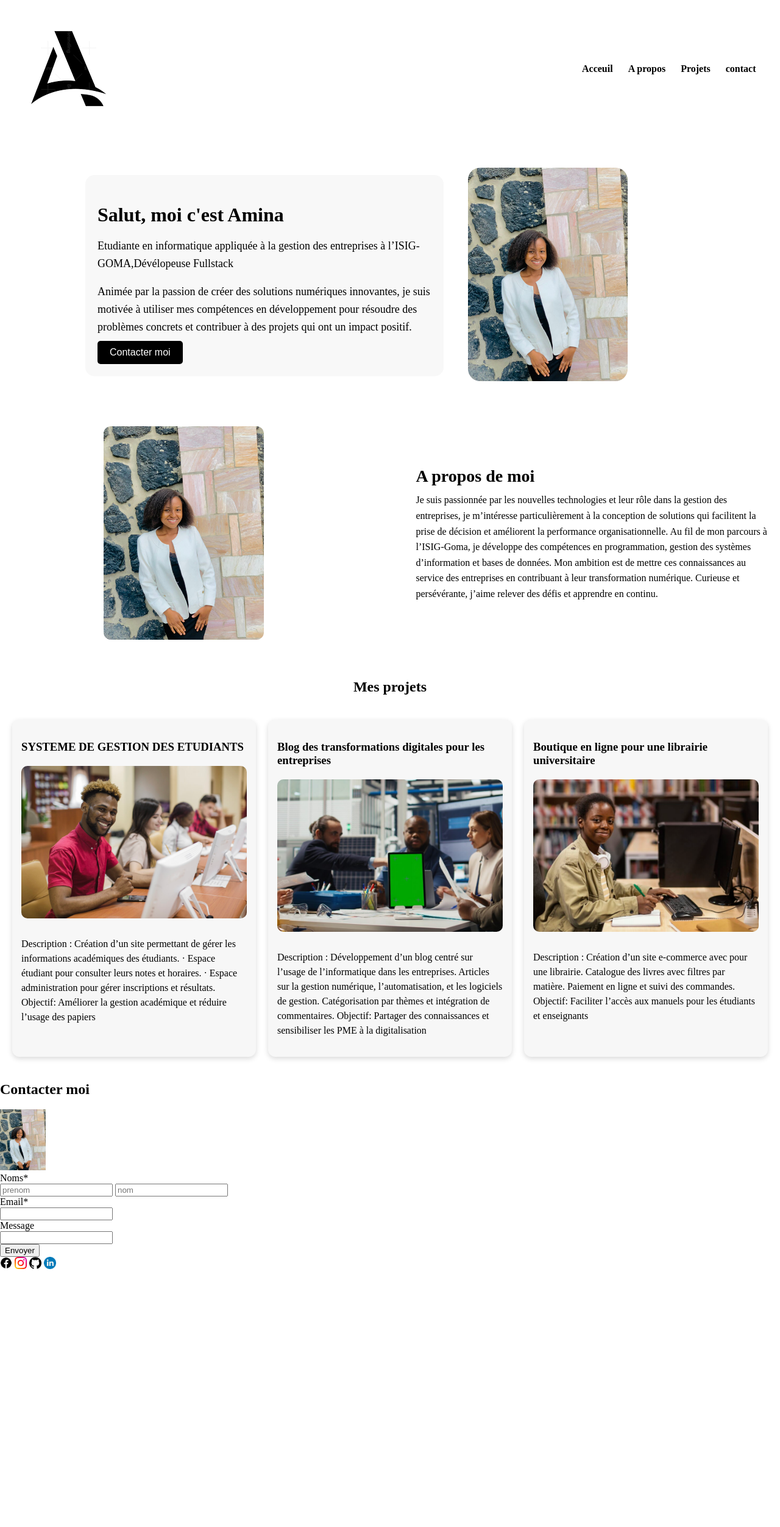
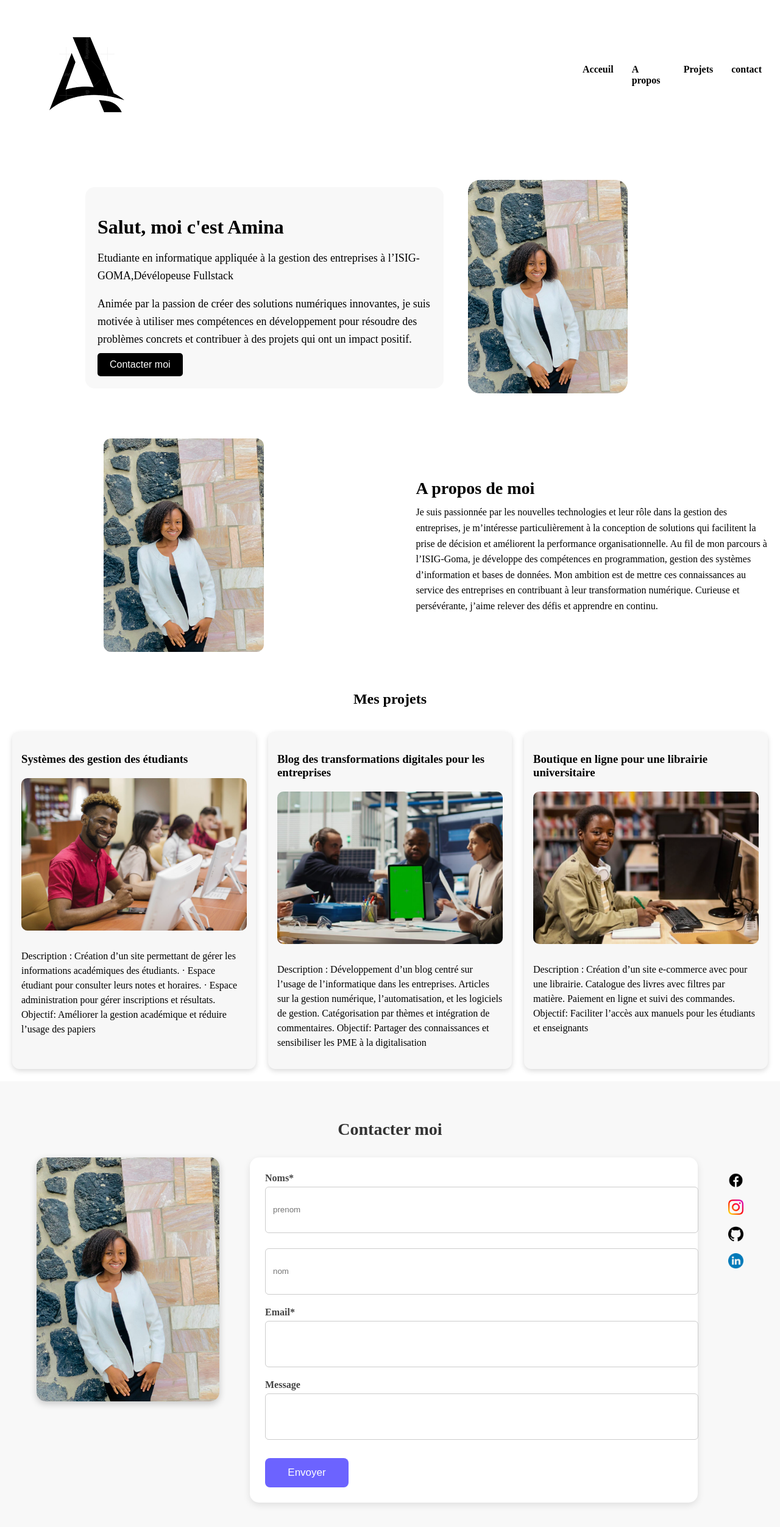
Before and after one commit to Aminazabona/Portfolio, a plain HTML site: page index.html in a window 1280 px wide. Shown: the whole page at 61% size. Before the commit the page ends 2085 px from the top, so only its background shows below. Drawn offline with Linux system fonts and the light colour scheme.

Commit message:
I finish my four section

```diff
--- a/index.html
+++ b/index.html
@@ -7,6 +7,7 @@
     <link rel="stylesheet" href="style.css">
 </head>
 <body>
+
     <header>
         <img src="./images/images.png" >
         <nav>
@@ -18,6 +19,7 @@
             </ul>
         </nav>
     </header>
+
     <main>
         <section id="acceuil" class="hero">
             <div class=" presentation">
@@ -42,7 +44,7 @@
         <section id="project">
             <h2>Mes projets</h2>
             <div class="info1">
-            <h3>SYSTEME DE GESTION DES ETUDIANTS</h3>
+            <h3>Systèmes des gestion des étudiants</h3>
             <img src="./images/un-homme-souriant-en-classe-informatique-1024x683.jpg" height="100px">
             <p>Description :
 
@@ -79,7 +81,11 @@ Paiement en ligne et suivi des commandes.
     </section>
     <section id="form">
         <h2>Contacter moi</h2>
+        <div class="form-container">
+        <div class="contact">
         <img src="./images/bea776a1-65f3-4db2-af68-487e0e85f1bd.jpg" height="100px">
+        </div>
+        <div class="formulaire">
         <form >
             <label for="nom">Noms*</label><br>
             <input type="text" id="nom" name="nom" placeholder="prenom" required>
@@ -91,10 +97,14 @@ Paiement en ligne et suivi des commandes.
             <button>Envoyer</button>
 
         </form>
+        </div>
+        <div class="social">
        <a href="https://www.facebook.com/amina.zabona ""><img src="./facebook.png" height="20px"></a>
         <a href="https://www.instagram.com/aminazabona?igsh=dTh1OTA4ejFlenQ="><img src="./instagram.png" height="20px"></a>
         <a href="https://github.com/Aminazabona"><img src="./github.png" height="20px"></a>
         <a href="https://www.linkedin.com/feed/?trk=guest_homepage-basic_google-one-tap-submit"><img src="./linkedin.png" height="20px"></a>
+        </div>
+        </div>
     </section>
     </main>
 </body>
--- a/style.css
+++ b/style.css
@@ -3,40 +3,47 @@ body {
     margin: 0;
     padding: 0;
 }
-header{
+.head{
+    gap: 100px;
+}
+/* HEADER */
+header {
     display: flex;
-    gap:700px
+    justify-content: space-between;
+    align-items: center;
+    padding: 10px 30px;
+    gap: 701px;
 }
-/* Le header */
+
+/* Navigation */
 nav {
     display: flex;
     justify-content: space-between; /* logo à gauche / menu à droite */
-    align-items: center; /* aligné verticalement */
-    padding: 10px 30px;
-    background-color: white;
+    align-items: center;
+    width: 100%;
 }
 
-/* Taille du logo */
+/* Logo */
 .logo {
-    width: 80px; /* change si tu veux */
+    width: 80px;
 }
 
 /* Liste horizontale sans points */
 nav ul {
     display: flex;
-    gap: 25px; /* espace entre les liens */
-    list-style: none; /* enlever les points */
+    gap: 30px;
+    list-style: none;
     margin: 0;
     padding: 0;
 }
 
-/* Style des liens */
 nav ul li a {
     text-decoration: none;
     color: black;
     font-weight: bold;
 }
-/* Section accueil */
+
+/* SECTION ACCUEIL (HERO) */
 .hero {
     display: flex;
     justify-content: space-between;
@@ -53,9 +60,9 @@ nav ul li a {
 
 /* Image à droite */
 .hero .photo img {
-    width: 300px;        /* tu peux changer */
+    width: 300px;
     height: auto;
-    border-radius: 10px; /* optionnel pour arrondir */
+    border-radius: 10px;
 }
 
 /* Bouton */
@@ -67,11 +74,63 @@ nav ul li a {
     border: none;
     border-radius: 5px;
     cursor: pointer;
-    align-items: center;
     display: flex;
     gap: 10px;
+    align-items: center;
+}
 
+/* ===== RESPONSIVE ===== */
+@media (max-width: 900px) {
+    /* Header : empiler logo et menu */
+    header {
+        flex-direction: column;
+        gap: 15px;
+        align-items: center;
+    }
+
+    nav ul {
+        flex-direction: column;
+        gap: 10px;
+        text-align: center;
+    }
+
+    /* Hero : texte et image empilés */
+    .hero {
+        flex-direction: column;
+        text-align: center;
+        padding: 30px 20px;
+        gap: 20px;
+    }
+
+    .hero .texte,
+    .hero .photo img {
+        max-width: 100%;
+    }
+
+    .hero button {
+        justify-content: center;
+        margin: 0 auto;
+    }
 }
+
+@media (max-width: 500px) {
+    .hero {
+        padding: 20px 10px;
+    }
+
+    .hero .texte h1 {
+        font-size: 24px; /* réduire taille titre */
+    }
+
+    .hero .texte p {
+        font-size: 16px; /* réduire texte */
+    }
+
+    .hero .photo img {
+        width: 80%; /* image plus petite sur mobile */
+    }
+}
+
 .presentation {
     background-color: #f8f8f8;   /* Couleur de fond (optionnel) */
     padding: 20px;
@@ -162,3 +221,119 @@ nav ul li a {
 #project p {
     line-height: 1.5;
 }
+/* ===== SECTION CONTACT ===== */
+#form {
+    padding: 40px 60px;
+    background: #f8f8f8;
+}
+
+/* Titre */
+#form h2 {
+    text-align: center;
+    font-size: 28px;
+    margin-bottom: 30px;
+    color: #333;
+    font-weight: bold;
+}
+
+/* Disposition image + formulaire */
+.form-container {
+    display: flex;
+    align-items: flex-start;
+    justify-content: center;
+    gap: 50px;
+}
+
+/* Image à gauche */
+.contact img {
+    width: 300px;  /* Augmenté */
+    height: auto;
+    border-radius: 15px;
+    object-fit: cover;
+    box-shadow: 0 4px 12px rgba(0,0,0,0.2);
+}
+
+/* Formulaire à droite */
+.formulaire {
+    flex: 1;
+    background: white;
+    padding: 25px;
+    border-radius: 15px;
+    box-shadow: 0 4px 12px rgba(0,0,0,0.1);
+}
+
+/* Inputs : hauteur minimale 50px */
+.formulaire form input {
+    width: 100%;
+    padding: 12px;
+    border: 1px solid #ccc;
+    border-radius: 6px;
+    margin-top: 5px;
+    margin-bottom: 20px;
+    transition: 0.3s;
+    min-height: 50px;  /* ⚡ Hauteur minimale */
+}
+
+.formulaire form input:focus {
+    border-color: #6c63ff;
+    box-shadow: 0 0 5px rgba(108,99,255,0.4);
+    outline: none;
+}
+
+/* Label */
+.formulaire form label {
+    font-weight: 600;
+    color: #444;
+}
+
+/* Bouton ENVOYER seulement */
+.formulaire button {
+    width: 20%;
+    background: #6c63ff;
+    color: white;
+    padding: 14px 0;   /* Hauteur agréable */
+    border: none;
+    border-radius: 8px;
+    cursor: pointer;
+    font-size: 17px;
+    margin-top: 10px;
+    transition: 0.3s;
+}
+
+.formulaire button:hover {
+    background: #574ef2;
+}
+
+/* ===== SOCIAL ===== */
+.social {
+    margin-top: 25px;
+    display: flex;
+    flex-direction: column;
+    gap: 15px;
+
+}
+
+.social img {
+    height: 25px;
+    transition: 0.3s;
+}
+
+.social img:hover {
+    transform: scale(1.2);
+}
+
+/* ===== RESPONSIVE ===== */
+@media (max-width: 850px) {
+    .form-container {
+        flex-direction: column;
+        align-items: center;
+    }
+
+    .contact img {
+        width: 80%;
+    }
+
+    .formulaire {
+        width: 100%;
+    }
+}
```
